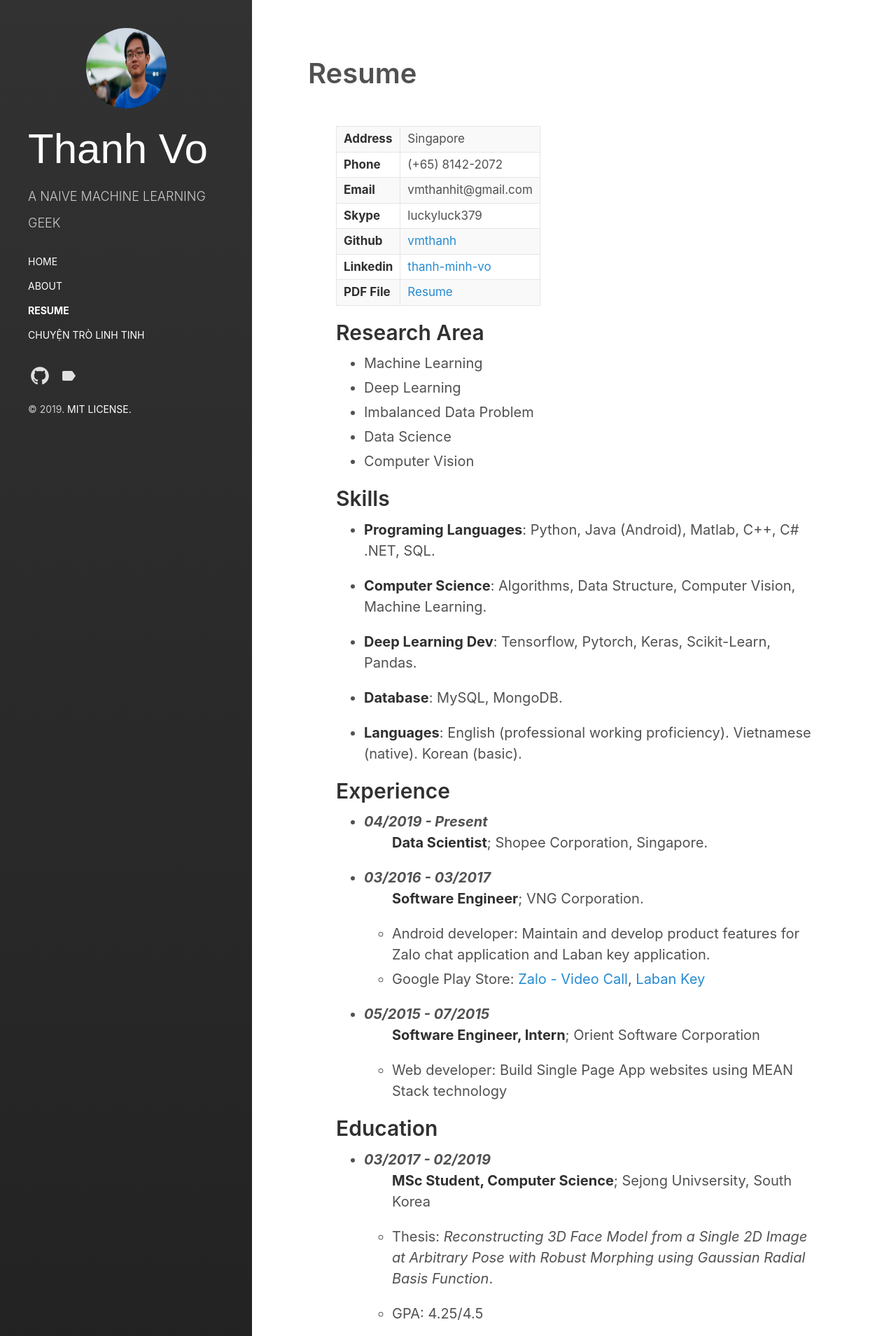
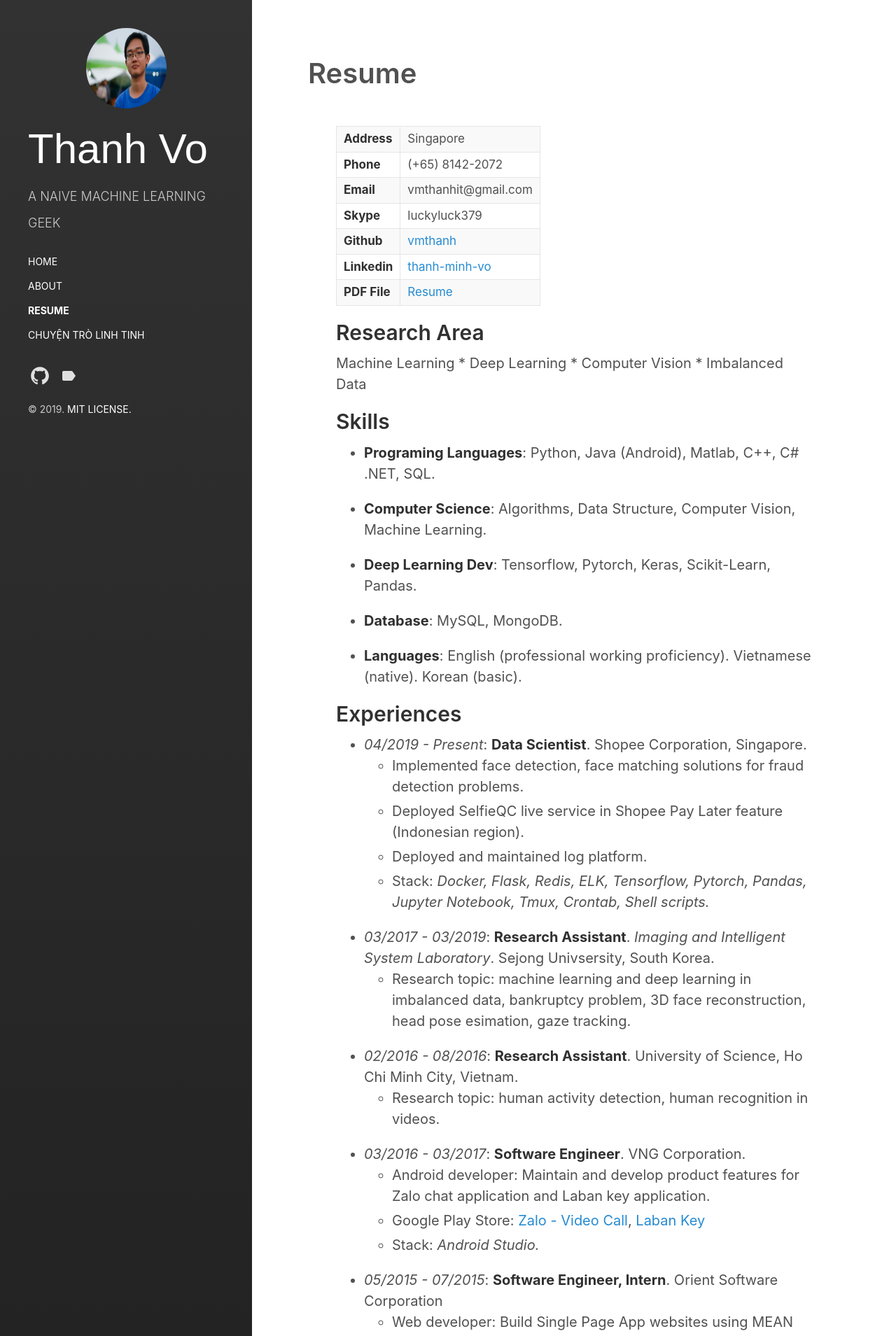
Before and after one commit to vmthanh/vmthanh.github.io, a Jekyll site: the page built from resume.md, in a window 1280 px wide. Shown: the top 1909 px of the page at 70% size. Built offline with Jekyll 4.4.1, drawn with Linux system fonts in a browser that asks for light colours; some of the changed text lies outside the part shown.

Commit message:
update resume 26/12/2019 v2

```diff
--- a/resume.md
+++ b/resume.md
@@ -34,76 +30,68 @@ sidebar_link: true
 * **Languages**: English (professional working proficiency). Vietnamese (native). Korean (basic).
 
 
-## Experience
+## Experiences
 
-* *04/2019 - Present*
-:	**Data Scientist**; Shopee Corporation, Singapore.
+* *04/2019 - Present*: **Data Scientist**. Shopee Corporation, Singapore.
+	* Implemented face detection, face matching solutions for fraud detection problems.
+	* Deployed SelfieQC live service in Shopee Pay Later feature (Indonesian region).
+	* Deployed and maintained log platform.
+	* Stack: *Docker, Flask, Redis, ELK, Tensorflow, Pytorch, Pandas, Jupyter Notebook, Tmux, Crontab, Shell scripts.*
 
-* *03/2016 - 03/2017*
-:	**Software Engineer**; VNG Corporation.
+* *03/2017 - 03/2019*: **Research Assistant**. *Imaging and Intelligent System Laboratory*. Sejong Univsersity, South Korea.
+	* Research topic: machine learning and deep learning in imbalanced data, bankruptcy problem, 3D face reconstruction, head pose esimation, gaze tracking.
+
+* *02/2016 - 08/2016*: **Research Assistant**. University of Science, Ho Chi Minh City, Vietnam.
+	* Research topic: human activity detection, human recognition in videos.
+
+* *03/2016 - 03/2017*: **Software Engineer**. VNG Corporation.
 	* Android developer: Maintain and develop product features for Zalo chat application and Laban key application.
 	* Google Play Store: [Zalo - Video Call](https://play.google.com/store/apps/details?id=com.zing.zalo), [Laban Key](https://play.google.com/store/apps/details?id=com.vng.inputmethod.labankey)
+	* Stack: *Android Studio.*
 
-* *05/2015 - 07/2015*
-:	**Software Engineer, Intern**; Orient Software Corporation
+* *05/2015 - 07/2015*: **Software Engineer, Intern**. Orient Software Corporation
 	* Web developer: Build Single Page App websites using MEAN Stack technology
+	* Stack: *MongoDB, NodeJS, AngularJS, ExpressJS, C#.*
 
 ## Education
 
-* *03/2017 - 02/2019*
-:   **MSc Student, Computer Science**; Sejong Univsersity, South Korea
+* *03/2017 - 03/2019*: **MSc Student, Computer Science**. Sejong Univsersity, South Korea
 	* Thesis: *Reconstructing 3D Face Model from a Single 2D Image at Arbitrary Pose with Robust Morphing using Gaussian Radial Basis Function*.
-
 	* GPA: 4.25/4.5
 
-* *10/2012 - 11/2016*
-:   **BSc, (Hons) Advanced Program in Computer Science**; University of Science, Ho Chi Minh City, Vietnam
-
+* *10/2012 - 11/2016*: **BSc, (Hons) Advanced Program in Computer Science**. University of Science, Ho Chi Minh City, Vietnam
 	* Thesis: *Human Activity Detection and Recognition from RGB-D Images*
-
 	* GPA: 3.69/4.0
-
-## Research Experiences
-
-* *03/2016 - 02/2019*
-: **Research Assistant**. *Imaging and Intelligent System Laboratory, Sejong Univsersity, South Korea*.
-	* Research topic: machine learning and deep learning in imbalanced data, bankruptcy problem, 3D face reconstruction, head pose esimation, gaze tracking.
-
-* *02/2016 - 08/2016*
-: **Research Assistant**. *University of Science, Ho Chi Minh City, Vietnam*.
-	* Research topic: human activity detection, human recognition in videos.
 
 ## Research Publication
 
-### Selected Journal Aritcles
+### Selected Journal Articles
 
-* Le, T, **Vo, M. T.**, Vo, B., Hwang, E., Rho, S., and Baik, S, W., **"Improving electric energy consumption prediction using CNN and Bi-LSTM,"** *Applied Sciences*, Vol.9 (20), 2019. IF: 2.22. [Link](https://doi.org/10.3390/app9204237)
+1. Le, T, **Vo, M. T.**, Vo, B., Hwang, E., Rho, S., and Baik, S, W., **"Improving electric energy consumption prediction using CNN and Bi-LSTM,"** *Applied Sciences*, Vol.9 (20), 2019. IF: 2.22. [Link](https://doi.org/10.3390/app9204237)
 
-* Le, T, **Vo, M. T.**, Vo. B., Lee. M. Y., and Baik, S. W., **"A Hybrid Approach Using Oversampling Technique and Cost-Sensitive Learning for Bankruptcy Prediction,"** *Complexity*, Vol. 2019, Article ID 8460934, 2019, IF: 2.59. [Link](https://doi.org/10.1155/2019/8460934)
+2. Le, T, **Vo, M. T.**, Vo. B., Lee. M. Y., and Baik, S. W., **"A Hybrid Approach Using Oversampling Technique and Cost-Sensitive Learning for Bankruptcy Prediction,"** *Complexity*, Vol. 2019, 2019, IF: 2.59. [Link](https://doi.org/10.1155/2019/8460934)
 
-* **Vo, M. T.**, Nguyen. T., Le. C. T.,**"A Hybrid Framework for Smile Detection in Class Imbalance Scenarios,"** *Neural Computing and Applications*, pp.1-10, 2019, IF: 4.21. [Link](https://doi.org/10.1007/s00521-019-04089-w)
+3. **Vo, M. T.**, Nguyen. T., Le. C. T.,**"A Hybrid Framework for Smile Detection in Class Imbalance Scenarios,"** *Neural Computing and Applications*, pp.1-10, 2019, IF: 4.21. [Link](https://doi.org/10.1007/s00521-019-04089-w)
 
-* **Vo, M. T.** , Nguyen, T., Le, C. T., **"Race Recognition Using Deep Convolutional Neural Networks,"** *Symmetry*, Vol. 10, No, 11, pp. 564,IF: 1.25. [Link](https://doi.org/10.3390/sym10110564)
+4. **Vo, M. T.** , Nguyen, T., Le, C. T., **"Race Recognition Using Deep Convolutional Neural Networks,"** *Symmetry*, Vol. 10, No, 11, pp. 564, 2018, IF: 1.25. [Link](https://doi.org/10.3390/sym10110564)
 
-* Le, T., Le, H. S., **Vo, M. T.**, Lee, M. Y., and  Baik, S. W, **"A Cluster-Based Boosting Algorithm for Bankruptcy Prediction in a Highly Imbalanced Dataset,"** *Symmetry*, Vol. 10, No.7, pp.250, 2018, IF: 1.25. [Link](https://doi.org/10.3390/sym10070250)
+5. Le, T., Le, H. S., **Vo, M. T.**, Lee, M. Y., and  Baik, S. W, **"A Cluster-Based Boosting Algorithm for Bankruptcy Prediction in a Highly Imbalanced Dataset,"** *Symmetry*, Vol. 10, No.7, pp.250, 2018, IF: 1.25. [Link](https://doi.org/10.3390/sym10070250)
 
 ### Conference Proceedings
 
 <!-- * **Vo, M. T.** and Kong, S. G., **"Depth Estimation of a 3d Face Model from a 2D Face Image,"** *In Proceedings of the UKC-2017*, Washington DC, USA, 2017. -->
 
-* **Vo, M. T.** and Kong, S. G., **"Head Pose Estimation via Manifold Learning on Global Features extraction,"** *In Proceedings of the 18th International Symposium on Advanced Intelligent Systems*, Daegu, South Korea, 2017.
+1. **Vo, M. T.** and Kong, S. G., **"Head Pose Estimation via Manifold Learning on Global Features extraction,"** *In Proceedings of the 18th International Symposium on Advanced Intelligent Systems*, Daegu, South Korea, 2017.
 
 
 ## Miscellaneous Experience
 
 ### Awards and Achivements
+
 * 2016 - 2018: **Full Master Scholarship**, Sejong University, South Korea.
 * 2015: **Merit Award**, Department Prize for outstanding student performance, University of Science, Ho Chi Minh City, Vietnam.
-
 * 2014: **Merit Award**, 2nd winner in the Nokia-X Hackathon Programing in Ho Chi Minh City.
 
 ### Certification
 
-* 2017: **Certified Deep Leraning with Tensorflow**. Awarded by IBM Cognitive Class.
-
-![Images](/images/resume/ibm_certificates.png)
+* 2017: **Certified Deep Leraning with Tensorflow**. Awarded by IBM Cognitive Class. [Link](/images/resume/ibm_certificates.png)
```
Also changed, not shown: other parts of resume.md (+9 -13 lines).
